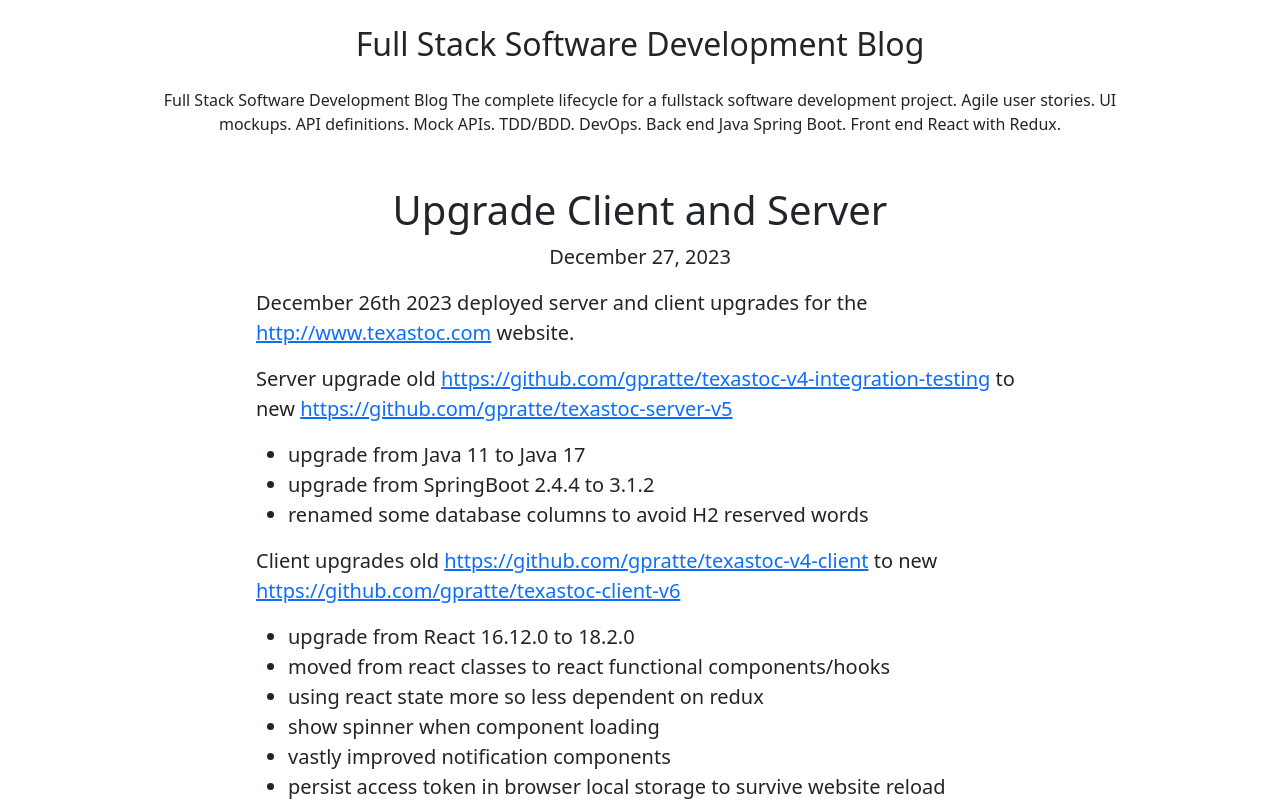
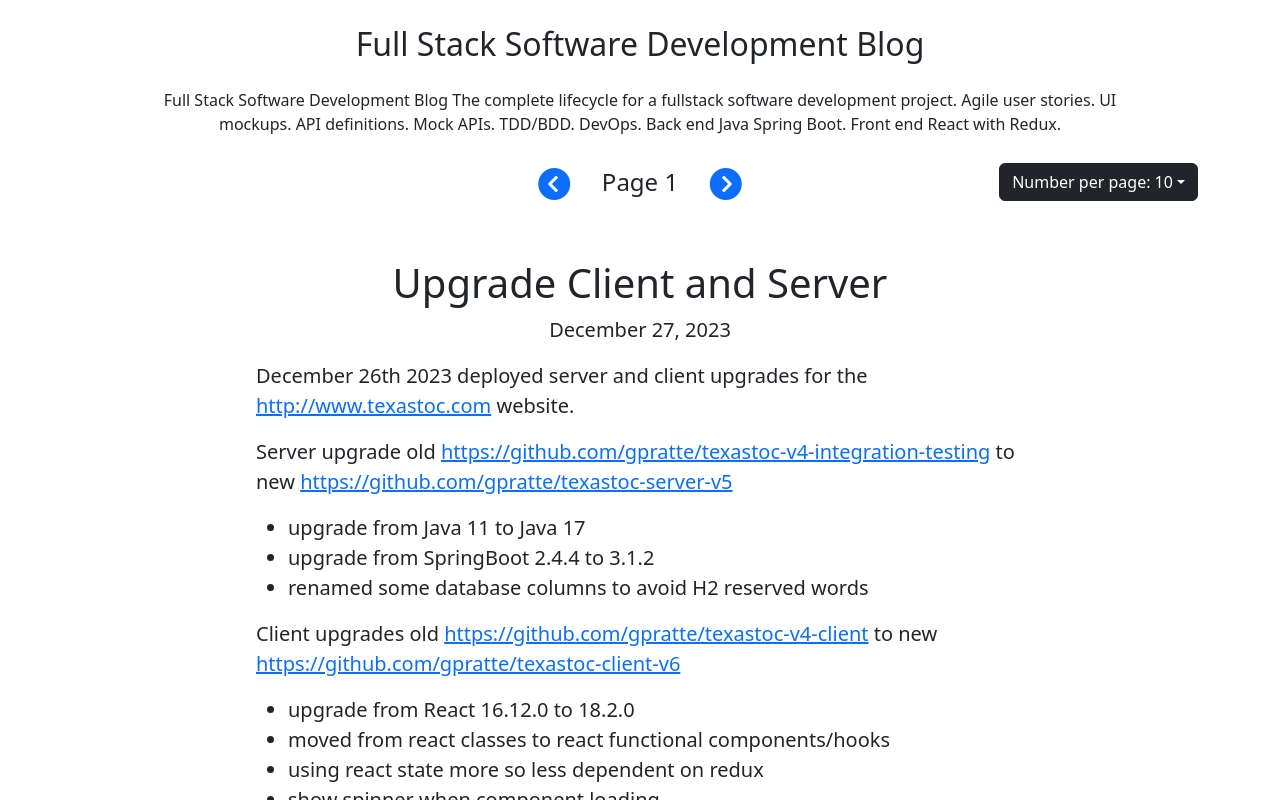
Before and after one commit to gpratte/trifecta, a React (Create React App) app: page /blog in a window 1280 px wide. Shown: the top 800 px of the page. Built offline with nearby package versions, Linux system fonts and the light colour scheme.

Commit message:
blog navigation

```diff
--- a/src/blog/Blog.tsx
+++ b/src/blog/Blog.tsx
@@ -1,9 +1,24 @@
 import "./blog.css"
-import React from "react";
+import React, {useState} from "react";
 import ReactHtmlParser from "react-html-parser";
-import {blogEntries} from "./blogData";
+import {BlogData, blogEntries} from "./blogData";
+import BlogNavigation from "./BlogNavigation";
+import Footer from "./BlogFooter";
+
+export enum EntiesPerPage {
+  FIVE = 5,
+  TEN = 10,
+  TWENTY_FIVE = 25,
+  FIFTY = 50
+}
 
 function Blog() {
+  const [page, setPage] = useState(1);
+  const [numPerPage, setNumPerPage] = useState(EntiesPerPage.TEN);
+
+  const getEntriesForPage = ():Array<BlogData> => {
+    return blogEntries.slice((page - 1) * numPerPage, page * numPerPage);
+  }
 
   return (
     <>
@@ -15,8 +30,13 @@ function Blog() {
         The complete lifecycle for a fullstack software development project. Agile user stories. UI mockups. API
         definitions. Mock APIs. TDD/BDD. DevOps. Back end Java Spring Boot. Front end React with Redux.
       </div>
+      <BlogNavigation numEntries={blogEntries.length}
+                      page={page}
+                      setPage={setPage}
+                      numPerPage={numPerPage}
+                      setNumPerPage={setNumPerPage}/>
       <div className="blog-main">
-        {blogEntries.map(entry => {
+        {getEntriesForPage().map(entry => {
           return (
             <>
               <h1 style={{textAlign: "center", marginTop: 50}}>{entry.header}</h1>
@@ -27,6 +47,12 @@ function Blog() {
           )
         })}
       </div>
+      <BlogNavigation numEntries={blogEntries.length}
+                      page={page}
+                      setPage={setPage}
+                      numPerPage={numPerPage}
+                      setNumPerPage={setNumPerPage}/>
+      <Footer />
     </>
   )
 }
--- /dev/null
+++ b/src/blog/BlogFooter.tsx
@@ -0,0 +1,4 @@
+
+export default function Footer() {
+  return <p>&nbsp;</p>
+}
--- /dev/null
+++ b/src/blog/BlogNavigation.tsx
@@ -0,0 +1,64 @@
+import React, {Dispatch, SetStateAction} from "react";
+import {Button, Col, Container, Dropdown, Row} from "react-bootstrap";
+import {EntiesPerPage} from "./Blog"
+
+// @ts-ignore
+export default function BlogNavigation(props) {
+
+  const numEntries: number = props.numEntries;
+  const page: number = props.page;
+  const setPage: Dispatch<SetStateAction<number>> = props.setPage;
+  const numPerPage: number = props.numPerPage;
+  const setNumPerPage: Dispatch<SetStateAction<number>> = props.setNumPerPage;
+
+  const changeNumPerPage = (num: number) => {
+    setNumPerPage(num);
+  }
+
+  const previousPage = () => {
+    if (page > 1) {
+      setPage(page - 1);
+      window.scrollTo(0,0);
+    }
+  }
+  const nextPage = () => {
+    const maxPage = Math.ceil(numEntries / numPerPage);
+    if (page < maxPage) {
+      setPage(page + 1);
+      window.scrollTo(0,0);
+    }
+  }
+
+  return (
+    <Container className="blog-nav">
+      <Row>
+        <Col />
+        <Col style={{textAlign: "center"}}>
+          <Button variant="link"
+                  onClick={previousPage}>
+            <i className="fa-solid fa-circle-chevron-left fa-2x"></i>
+          </Button>
+          &nbsp;&nbsp;&nbsp;Page {page}&nbsp;&nbsp;&nbsp;
+          <Button variant="link"
+                  onClick={nextPage}>
+            <i className="fa-solid fa-circle-chevron-right fa-2x"></i>
+          </Button>
+        </Col>
+        <Col style={{textAlign: "right"}}>
+          <Dropdown>
+            <Dropdown.Toggle variant="dark" id="dropdown-basic">
+              Number per page: {numPerPage}
+            </Dropdown.Toggle>
+
+            <Dropdown.Menu>
+              <Dropdown.Item onClick={(e) => changeNumPerPage(EntiesPerPage.FIVE)}>{EntiesPerPage.FIVE}</Dropdown.Item>
+              <Dropdown.Item onClick={(e) => changeNumPerPage(EntiesPerPage.TEN)}>{EntiesPerPage.TEN}</Dropdown.Item>
+              <Dropdown.Item onClick={(e) => changeNumPerPage(EntiesPerPage.TWENTY_FIVE)}>{EntiesPerPage.TWENTY_FIVE}</Dropdown.Item>
+              <Dropdown.Item onClick={(e) => changeNumPerPage(EntiesPerPage.FIFTY)}>{EntiesPerPage.FIFTY}</Dropdown.Item>
+            </Dropdown.Menu>
+          </Dropdown>
+        </Col>
+      </Row>
+    </Container>
+  )
+}
--- a/src/blog/blog.css
+++ b/src/blog/blog.css
@@ -21,3 +21,7 @@ table, th, td {
     border-collapse: collapse;
     padding: 5px;
 }
+.blog-nav {
+    font-size: 1.5em;
+    margin-top: 25px;
+}
```
